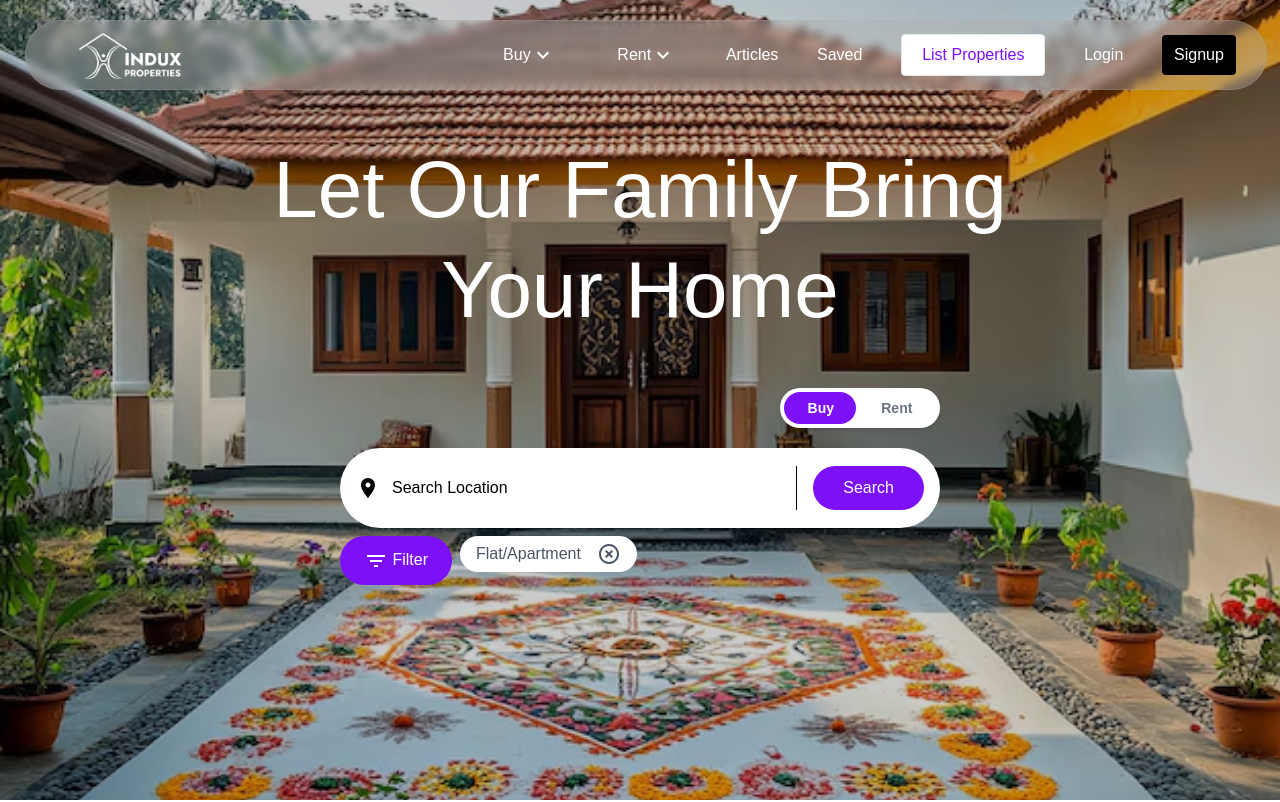
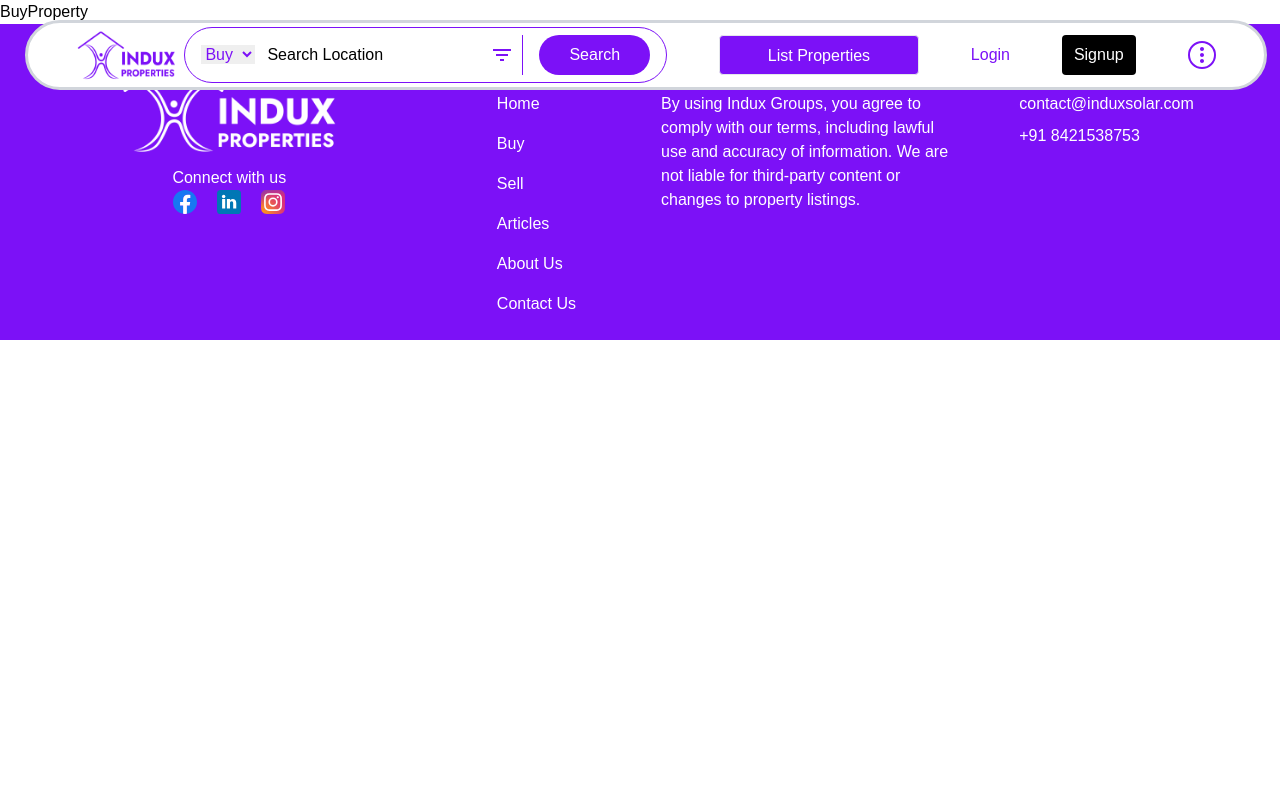
Before and after one commit to Y-ashbhatt/Indux, a React (Vite) app in the folder client/: page /buy-properties in a window 1280 px wide. Shown: the top 802 px of the page. Built offline with nearby package versions, Linux system fonts and the light colour scheme.

Commit message:
Add - Overylays, Pagenotfound, and routes, and updated header, home, articles, locatilites

```diff
--- a/client/src/App.jsx
+++ b/client/src/App.jsx
@@ -1,23 +1,33 @@
-import DirectionClock from "./layouts/SearchSiderBar/_components/DirectionClock";
+import { Routes, Route } from "react-router-dom";
 import Home from "./pages/home/Home";
 import SimilarPlot from "./pages/plotView/_components/SimliarPlot";
 import SellerProfile from "./pages/sellerProfile/SellerProfile";
 import ViewHostel from "./pages/viewHostel/viewHostel";
 import SimilarProperties from "./pages/viewProperties/_components/SimilarProperties";
+import Footer from "./layouts/Footer";
+import BuyProperty from "./pages/BuyProperty/BuyProperty";
+import RentProperty from "./pages/RentProperty/RentProperty";
+import ListProperty from "./pages/ListProperty/ListProperty";
+import PageNotFound from "./layouts/PageNotFound";
 import Header from "./layouts/Header";
-import Footer from "./layouts/Footer";
 
 function App() {
   return (
-    <main className="max-w-[1450px] w-full block mx-auto overflow-auto">
+    <main className="max-w-[1450px] w-full block mx-auto overflow-hidden">
       <Header/>
-      <Home />
-      {/* <SellerProfile /> */}
+      <Routes>
+        <Route path="/" element={<Home />} />
+        <Route path="/seller/profile" element={<SellerProfile />} />
+        <Route path="/buy-properties" element={<BuyProperty />} />
+        <Route path="/rent-properties" element={<RentProperty />} />
+        <Route path="/list-properties" element={<ListProperty />} />
+        <Route path="/similar-plot" element={<SimilarPlot />} />
+        <Route path="/similar-properties" element={<SimilarProperties />} />
+        <Route path="/viewhostel" element={<ViewHostel />} />
+        <Route path="*" element={<PageNotFound />} /> {/* Handle 404 */}
+      </Routes>
       {/* <DirectionClock /> */}
-      {/* <SimilarProperties /> */}
-      {/* <SimilarPlot /> */}
-      {/* <ViewHostel /> */}
-      <Footer/>
+      <Footer />
     </main>
   );
 }
--- a/client/src/components/BuyOverlayCard.jsx
+++ b/client/src/components/BuyOverlayCard.jsx
@@ -2,7 +2,7 @@ import React from 'react';
 
 const BuyOverlayCard = () => {
   return (
-    <div className="fixed top-[100px] left-52  right-0 bottom-0 bg-black/40 backdrop-blur-sm w-fit h-fit z-30 flex justify-center items-center rounded-[10px] transition-all duration-1000  ">
+    <div className="fixed top-[100px] left-64  right-0 bottom-0 bg-black/40 backdrop-blur-sm w-fit h-fit z-30 flex justify-center items-center rounded-[10px] transition-all duration-1000  ">
       <div className="flex w-[620px] justify-evenly bg-white mx-auto bg-opacity-20 backdrop-blur-lg rounded-lg p-4">
         <div className="flex-1 w-fit ">
           <div className="bg-white px-6 py-2 text-left mb-4 rounded-[6px] w-fit  ">
--- /dev/null
+++ b/client/src/components/HeaderSearchBar.jsx
@@ -0,0 +1,27 @@
+import React from 'react'
+import FilterListIcon from '@mui/icons-material/FilterList';
+
+
+function HeaderSearchBar() {
+    return (
+        <>
+            <div>
+                <div className='   max-w-[1000px] rounded-full bg-white h-14 border border-[#7C11F7] flex justify-between items-center mx-auto'>
+                    <div className='px-4' >
+                        <select className='text-[#7C11F7] outline-none'>
+                            <option value="Buy">Buy</option>
+                            <option value="Rent">Rent</option>
+                        </select>
+                        <input type="text" placeholder='Search Location' className='outline-none ml-3' value='Search Location' />
+                    </div>
+                    <FilterListIcon className='text-[#7C11F7] mr-2' />
+                    <div className='border-l border-[#7C11F7] px-4'>
+                        <button className='bg-[#7C11F7] text-white rounded-full py-[8px] px-[30px]'>Search</button>
+                    </div>
+                </div>
+            </div>
+        </>
+    )
+}
+
+export default HeaderSearchBar
--- a/client/src/components/RentOverlayCard.jsx
+++ b/client/src/components/RentOverlayCard.jsx
@@ -2,7 +2,7 @@ import React from 'react';
 
 const RentOverlayCard = () => {
   return (
-    <div className="fixed top-[100px] left-52  right-0 bottom-0 bg-black/40 backdrop-blur-sm w-fit h-fit z-30 flex justify-center items-center rounded-[10px] transition-all duration-1000  ">
+    <div className="fixed top-[100px] left-96  right-0 bottom-0 bg-black/40 backdrop-blur-sm w-fit h-fit z-30 flex justify-center items-center rounded-[10px] transition-all duration-1000  ">
       <div className="flex w-[620px] justify-evenly bg-white mx-auto bg-opacity-20 backdrop-blur-lg rounded-lg p-4">
         <div className="flex-1 w-fit ">
           <div className="bg-white px-6 py-2 text-left mb-4 rounded-[6px] w-fit  ">
--- a/client/src/layouts/Header.jsx
+++ b/client/src/layouts/Header.jsx
@@ -1,38 +1,88 @@
-import React, {useState} from "react";
+import React, { useState } from "react";
 import ExpandMoreIcon from '@mui/icons-material/ExpandMore';
 import ExpandLessIcon from '@mui/icons-material/ExpandLess';
 import BuyOverlayCard from "../components/BuyOverlayCard";
 import RentOverlayCard from "../components/RentOverlayCard";
+import HeaderSearchBar from '../components/HeaderSearchBar';
+import AccountCircleOutlinedIcon from '@mui/icons-material/AccountCircleOutlined';
+import MoreVertIcon from '@mui/icons-material/MoreVert';
+import { useLocation } from "react-router-dom";
+
+
 
 const Header = () => {
-
+    const location = useLocation()
     const [isbuyHovered, setisbuyHovered] = useState(false)
     const [isrentHovered, setisrentHovered] = useState(false)
+    const auth = false
 
     return (
         <>
             <header className="relative">
-                <div className=" bg-[#B0B0B0]/40 backdrop-blur-sm max-w-[97%] w-full rounded-full border-[0.5px] border-[#B0B0B0]/20 left-[25px]  mx-auto h-[70px] flex justify-between items-center pl-12 absolute z-20 top-5">
+                {location.pathname === '/' ? (
+                    <div className=" bg-[#B0B0B0]/40 backdrop-blur-sm max-w-[97%] w-full rounded-full border-[0.5px] border-[#B0B0B0]/30 left-[25px]  mx-auto h-[70px] flex justify-between items-center px-12 absolute z-20 top-5">
                         <figure><img src="/Induxlogowhite.png" alt="" className="h-28" /> </figure>
-                    <div className="flex items-center w-[65%] gap-[5%] ">
+                        <div className="flex items-center w-full gap-5 justify-end">
                             <div className="text-white flex hover:cursor-pointer px-3 py-2 hover:text-[#7c11f7] hover:bg-white rounded-[4px] "
                                 onMouseEnter={() => setisbuyHovered(true)}
                                 onMouseLeave={() => setisbuyHovered(false)}
-                        >Buy {isbuyHovered ? <ExpandLessIcon/> : <ExpandMoreIcon />}  </div>
+                            >Buy {isbuyHovered ? <ExpandLessIcon /> : <ExpandMoreIcon />}  </div>
                             <div className="text-white flex hover:cursor-pointer px-3 py-2 hover:text-[#7c11f7] hover:bg-white rounded-[4px]  "
                                 onMouseEnter={() => setisrentHovered(true)}
                                 onMouseLeave={() => setisrentHovered(false)}
-                        >Rent {isrentHovered ? <ExpandLessIcon/> : <ExpandMoreIcon />}  </div>
-                        <div className="text-white flex hover:cursor-pointer ">Articles  </div>
-                        <div className="text-white flex hover:cursor-pointer ">Saved </div>
-                        <button className="text-[#7c11f7] px-5 py-2 rounded-[4px] border bg-white hover:cursor-pointer ">List Properties</button>
-                        <button className="text-white hover:cursor-pointer ">Login</button>
+                            >Rent {isrentHovered ? <ExpandLessIcon /> : <ExpandMoreIcon />}  </div>
+                            <div className="text-white flex hover:cursor-pointer px-3 py-2 hover:text-[#7c11f7] hover:bg-white rounded-[4px] ">Articles  </div>
+                            <div className="text-white flex hover:cursor-pointer px-3 py-2 hover:text-[#7c11f7] hover:bg-white rounded-[4px] ">Saved </div>
+                            <button className="text-[#7c11f7] px-5 py-2 rounded-[4px] w-[200px] border bg-white hover:cursor-pointer ">List Properties</button>
+                            {!auth ? (
+                                <>
+                                    <button className="text-white hover:cursor-pointer px-3 py-2 hover:text-[#7c11f7] hover:bg-white rounded-[4px] ">Login</button>
                                     <button className="bg-black text-white px-3 py-2 rounded-[4px] hover:cursor-pointer ">Signup</button>
+                                </>
+                            ) : (
+                                <div>
+                                    {/* Account logo (or icon) */}
+                                    <AccountCircleOutlinedIcon style={{ fontSize: '30px', color:'white' }} />
+                                </div>
+                            )}
+                            {/* <div className=" p-0 rounded-full text-[#7c11f7] border-[2px] border-[#7c11f7]">
+                                <MoreVertIcon />
+                            </div> */}
+
+
                         </div>
                     </div>
+                ) : (
+                    <div
+                        className=" bg-white max-w-[97%] w-full rounded-full border-[3px] border-gray-300 left-[25px] mx-auto h-[70px] flex justify-between items-center px-12 absolute z-20 top-5"  >
+                        <figure><img src="/Induxlogopurple.png" alt="" className="h-28" /></figure>
+                        <div className="flex items-center justify-end w-full gap-[5%] ">
+                            <HeaderSearchBar />
+                            <button
+                                className="text-white px-5 py-2 h-10 w-[200px] rounded-[4px] border bg-[#7c11f7] " >
+                                List Properties
+                            </button>
+                            {/* Conditionally render Login/Signup or Account Logo based on auth */}
+                            {!auth ? (
+                                <>
+                                    <button className=" hover:cursor-pointer text-[#7c11f7] " >Login</button>
+                                    <button className="bg-black text-white px-3 py-2 rounded-[4px] hover:cursor-pointer"  > Signup </button>
+                                </>
+                            ) : (
+                                <div className="  ">
+                                    {/* Account logo (or icon) */}
+                                    <AccountCircleOutlinedIcon style={{ fontSize: '30px' }} />
+                                </div>
+                            )}
+                            <div className=" p-0 rounded-full text-[#7c11f7] border-[2px] border-[#7c11f7]">
+                                <MoreVertIcon />
+                            </div>
+                        </div>
+                    </div>
+                )}
             </header>
-            { isbuyHovered && (<BuyOverlayCard/>)}
-            { isrentHovered && (<RentOverlayCard/>)}
+            {isbuyHovered && (<BuyOverlayCard />)}
+            {isrentHovered && (<RentOverlayCard />)}
         </>
     )
 }
--- /dev/null
+++ b/client/src/layouts/PageNotFound.jsx
@@ -0,0 +1,22 @@
+import React from "react";
+import { Link } from "react-router-dom";
+
+const PageNotFound = () => {
+  return (
+    <div className="h-screen flex flex-col items-center justify-center bg-white text-white">
+      <h1 className="text-9xl font-bold text-[#7C11F7]">404</h1>
+      <p className="text-2xl mt-4 text-gray-500 ">Oops! Page Not Found</p>
+      <p className="text-black mt-2 text-center">
+        The page you are looking for doesn't exist or has been moved.
+      </p>
+      <Link
+        to="/"
+        className="mt-6 px-6 py-2 bg-[#7C11F7] text-white font-semibold rounded-full hover:bg-white hover:text-[#7C11F7] transition duration-300"
+      >
+        Go To Home
+      </Link>
+    </div>
+  );
+};
+
+export default PageNotFound;
--- /dev/null
+++ b/client/src/pages/BuyProperty/BuyProperty.jsx
@@ -0,0 +1,9 @@
+import React from 'react'
+
+const BuyProperty = () => {
+  return (
+    <h1>BuyProperty</h1>
+  )
+}
+
+export default BuyProperty
--- /dev/null
+++ b/client/src/pages/ListProperty/ListProperty.jsx
@@ -0,0 +1,9 @@
+import React from 'react'
+
+const ListProperty = () => {
+  return (
+    <h1>ListProperty</h1>
+  )
+}
+
+export default ListProperty
--- /dev/null
+++ b/client/src/pages/RentProperty/RentProperty.jsx
@@ -0,0 +1,9 @@
+import React from 'react'
+
+const RentProperty = () => {
+  return (
+    <h1>RentProperty</h1>
+  )
+}
+
+export default RentProperty
--- a/client/src/pages/home/Home.jsx
+++ b/client/src/pages/home/Home.jsx
@@ -26,6 +26,7 @@ const Home = () => {
   }, []);
   return (
     <div>
+      {/* <Header/> */}
       <IntroBanner/>
       <TrendingPage />
       <NewlyLaunched />
--- a/client/src/pages/home/_components/Articles.jsx
+++ b/client/src/pages/home/_components/Articles.jsx
@@ -20,7 +20,7 @@ function Articles() {
     <div className="relative w-full">
       <img className="relative w-full" src="/assets/TBg.png" />
 
-      <div className="absolute w-full top-8 left-8 text-white">
+      <div className="absolute w-fit top-8 left-8 text-white">
         <div className="flex flex-col gap-2 ml-12">
           <p className="lato text-sm">
             Useful For Defining Or Describing Specific Concepts
@@ -28,7 +28,7 @@ function Articles() {
           <p className="lato text-3xl">ARTICLES</p>
         </div>
 
-        <div className="w-full flex flex-row justify-center items-center gap-20 mx-10 mt-28">
+        <div className="max-w-full flex flex-row justify-center items-center gap-20 mx-10 mt-28">
           <div className="flex items-center justify-center">
             {/* Image  */}
 
```
Also changed, not shown: client/src/pages/home/_components/TopLocalities.jsx (+20 -4 lines), client/public/Induxlogopurple.png (added). Lines whose indentation alone changed are shown as unchanged.
